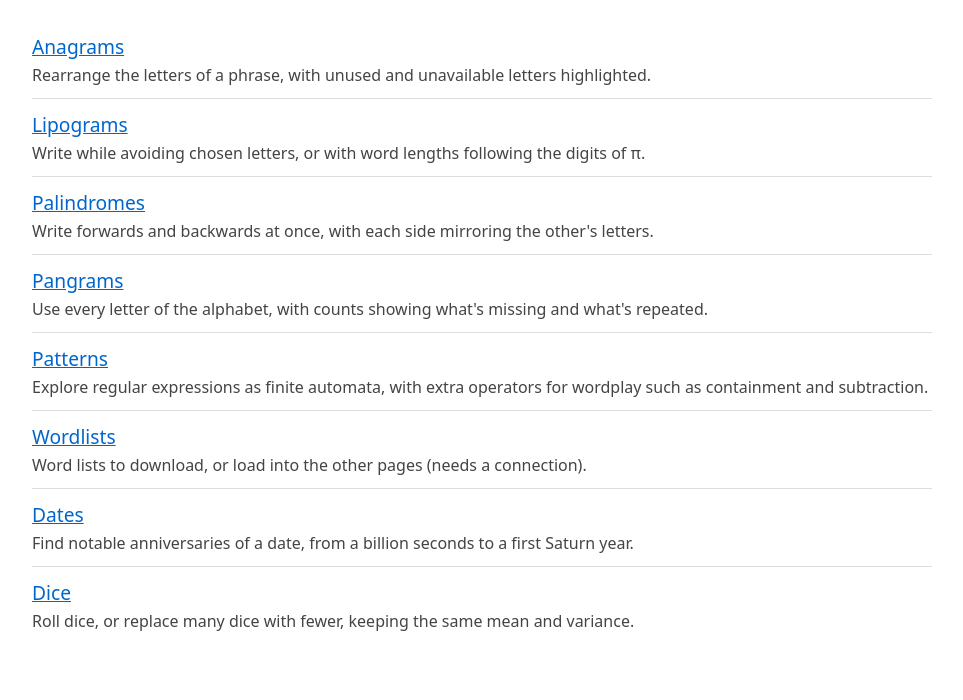
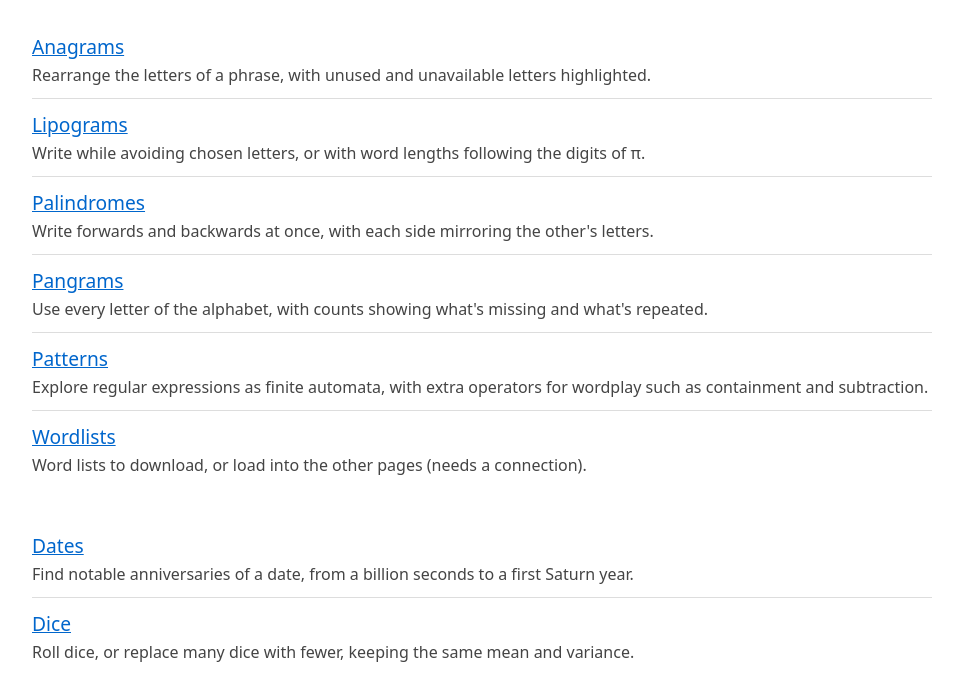
Before and after one commit to Udzu/letterbox, a website: page index.html in a window 1280 px wide. Shown: the part 96-796 px from the top of the page, without its empty margins (158-1121 px from the left). Drawn offline with Linux system fonts and the light colour scheme.

Commit message:
Separate the word tools from Dates and Dice on the index page
Matches the grouping in the page headers, using a larger gap rather than
group headings.

Co-Authored-By: Claude Opus 5.5 <noreply@anthropic.com>

```diff
--- a/index.html
+++ b/index.html
@@ -16,6 +16,7 @@
   h1 { margin: 0 0 8px; font-size: 1.8rem; }
   .intro { margin: 0 0 24px; color: #666; }
   ul { list-style: none; margin: 0; padding: 0; }
+  ul + ul { margin-top: 32px; }
   li { padding: 12px 0; border-bottom: 1px solid #ddd; }
   li:last-child { border-bottom: none; }
   a { font-size: 1.2rem; color: #06c; }
@@ -51,6 +52,8 @@
       <a href="wordlists.html">Wordlists</a>
       <p>Word lists to download, or load into the other pages (needs a connection).</p>
     </li>
+  </ul>
+  <ul>
     <li>
       <a href="dates.html">Dates</a>
       <p>Find notable anniversaries of a date, from a billion seconds to a first Saturn year.</p>
```
